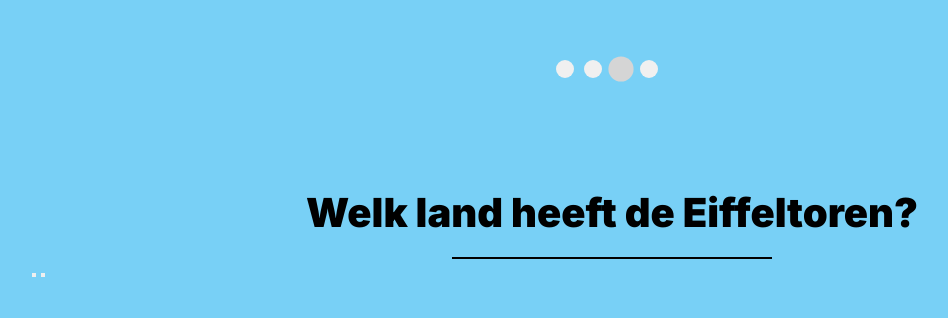
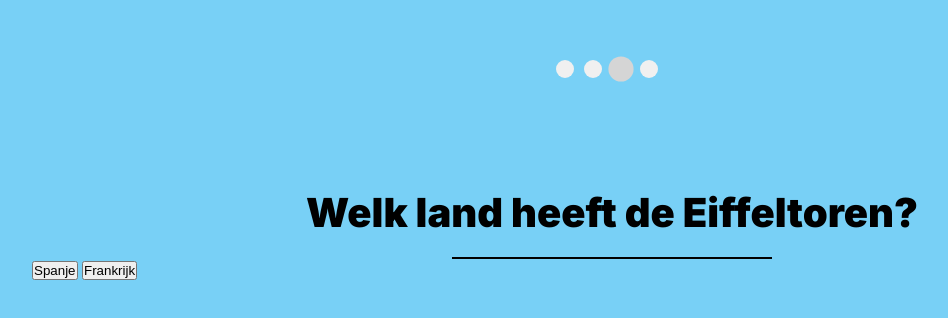
Before and after one commit to pgmgent-atwork2/project-1-workshop-start-2-code-mela, a plain HTML site: page index.html in a window 1280 px wide. Shown: the whole page, without its empty margins (28-976 px from the left). Drawn offline with Linux system fonts and the light colour scheme.

Commit message:
Updated quiz answer display in index.html

```diff
--- a/index.html
+++ b/index.html
@@ -21,8 +21,8 @@
     </div>
 
     <div class="max-width answers">
-        <button class="answer right"></button>
-        <button class="answer wrong"></button>
+        <button class="answer right">Spanje</button>
+        <button class="answer wrong" style="top: 0px; right: 0px;">Frankrijk</button>
     </div>
 
     <script src="./js/questions.js"></script>
```
